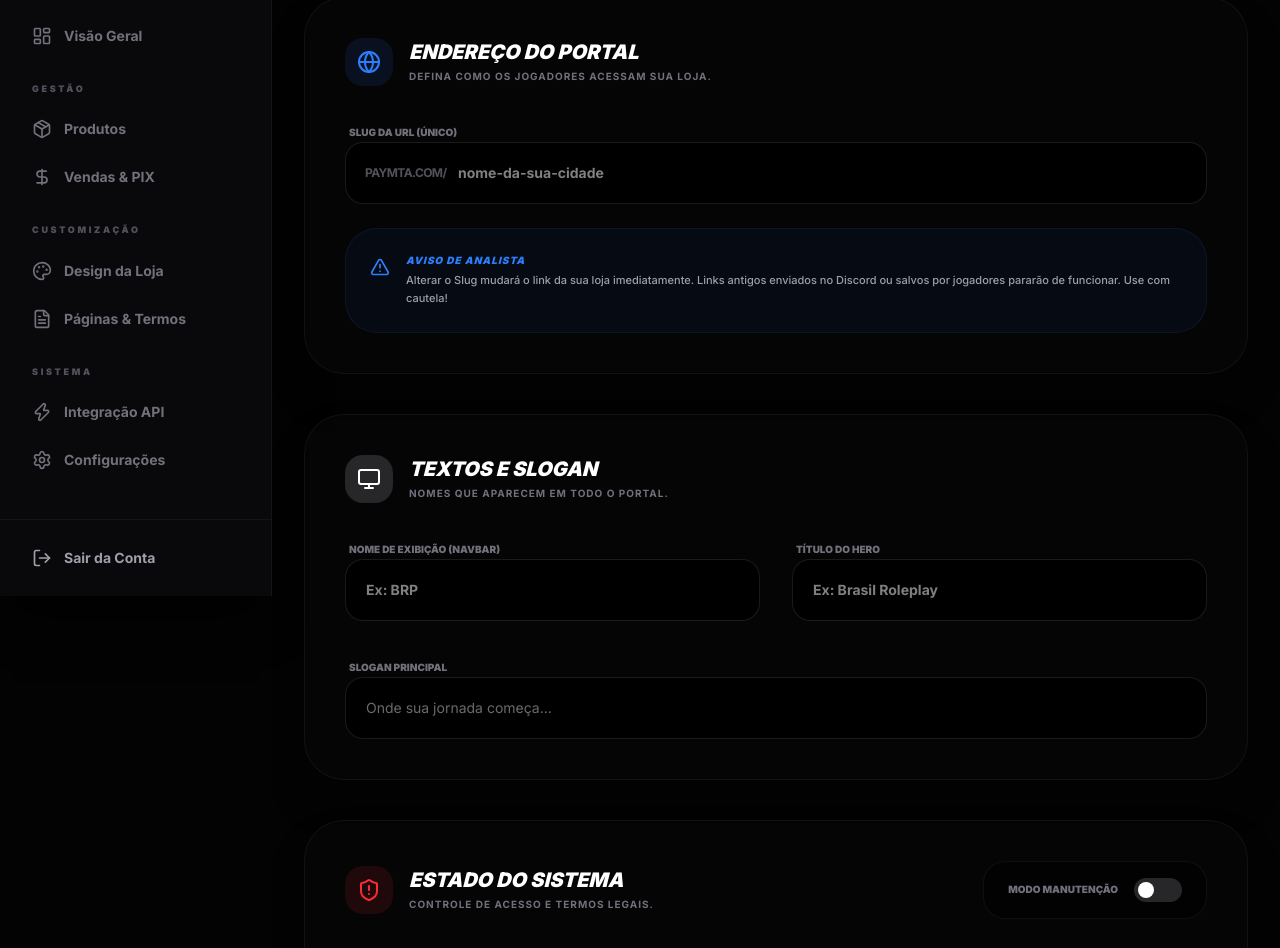
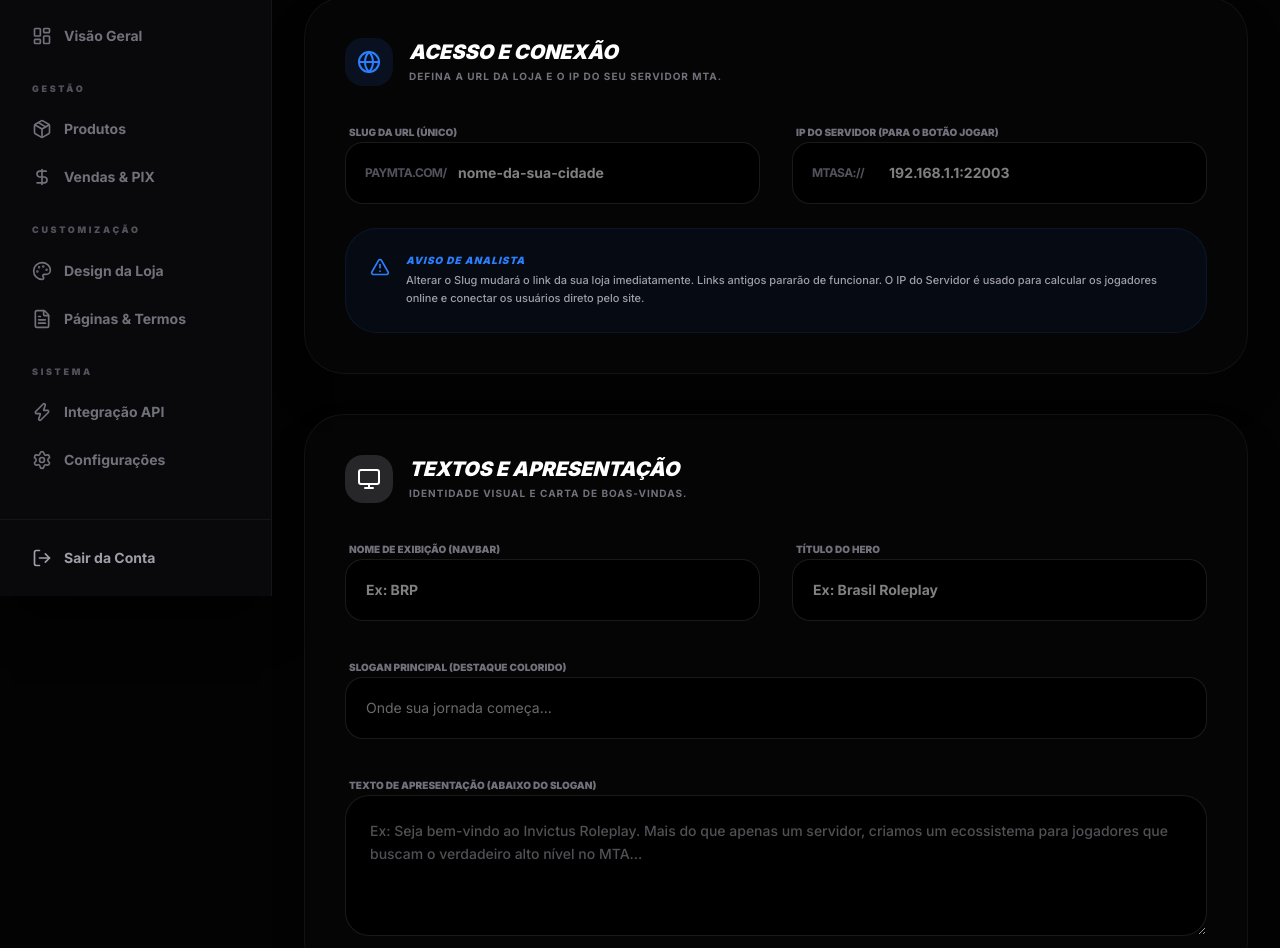
Before and after one commit to pedroaugustoti/paymta, a Next.js app: page /dashboard/configuracoes in a window 1280 px wide. Shown: the part 204-1152 px from the top of the page. Built offline with nearby package versions, Linux system fonts and the light colour scheme; no server answers; the database is empty; sample sign-in values are in the browser's storage.

Commit message:
Atualizacao: Page da slug agora pode alterar tudo e colocado no dashboard os campos de alteracao

```diff
--- a/src/app/[slug]/page.tsx
+++ b/src/app/[slug]/page.tsx
@@ -18,13 +18,20 @@ export default function CityPortalHome() {
   const [settings, setSettings] = useState<any>(null);
   const [loading, setLoading] = useState(true);
 
+  // Estado para armazenar os dados em tempo real do servidor MTA
+  const [serverStatus, setServerStatus] = useState({
+    online: 0,
+    max: 0,
+    ping: 0,
+    isOnline: false
+  });
+
   // ============================================================
-  // 🛡️ REGRAS DOS HOOKS: TOPO DO COMPONENTE
+  // 🛡️ REGRAS DOS HOOKS
   // ============================================================
   const mouseX = useMotionValue(-1000);
   const mouseY = useMotionValue(-1000);
 
-  // SPOTLIGHT: Cria a máscara radial exata na ponta do mouse
   const spotlightMask = useMotionTemplate`radial-gradient(150px circle at ${mouseX}px ${mouseY}px, black 0%, transparent 100%)`;
 
   function handleMouseMove({ currentTarget, clientX, clientY }: React.MouseEvent) {
@@ -45,13 +52,39 @@ export default function CityPortalHome() {
           cache: 'no-store'
         });
         const data = await res.json();
-        if (data) setSettings(data);
+        if (data) {
+          setSettings(data);
+
+          // Se tiver um IP cadastrado, busca os dados em tempo real
+          if (data.serverIp) {
+            fetchMtaStatus(data.serverIp);
+          }
+        }
       } catch (error) {
         console.error("Erro ao carregar shop:", error);
       } finally {
         setLoading(false);
       }
     }
+
+    async function fetchMtaStatus(ip: string) {
+      try {
+        // Esta rota será criada no back-end para consultar o servidor via UDP
+        const res = await fetch(`/api/shop/mta-status?ip=${ip}`);
+        if(res.ok) {
+           const statusData = await res.json();
+           setServerStatus({
+             online: statusData.players || 0,
+             max: statusData.maxPlayers || 0,
+             ping: statusData.ping || 0,
+             isOnline: true
+           });
+        }
+      } catch (error) {
+        console.error("Falha ao buscar status do MTA:", error);
+      }
+    }
+
     if (slug) loadShopData();
   }, [slug]);
 
@@ -90,17 +123,23 @@ export default function CityPortalHome() {
   return (
     <div className="w-full bg-[#030303] text-white font-sans overflow-x-hidden selection:bg-[var(--primary)] selection:text-black" style={{ "--primary": settings.primaryColor || "#facb11" } as any}>
 
-      {/* HERO SECTION */}
+      {/* HERO SECTION - MAIS ESCURA E CONTRASTADA */}
+      {/* HERO SECTION - CONTRASTE EQUILIBRADO */}
       <section className="relative h-[90vh] flex items-center justify-center px-6 overflow-hidden">
+        {/* IMAGEM DE FUNDO: Aumentei a opacidade para 30% para a imagem aparecer bem */}
         <div
           className="absolute inset-0 bg-cover bg-center opacity-30 scale-105 transition-all duration-1000"
-          style={{ backgroundImage: `url(${settings.heroImageUrl || ""})` }}
+          style={{ backgroundImage: `url(${settings.heroImageUrl || "https://images.unsplash.com/photo-1605806616949-1e87b487cb2a?q=80&w=2070&auto=format&fit=crop"})` }} // Coloquei um wallpaper provisório caso o DB esteja vazio, só para você ver o efeito!
         ></div>
-        <div className="absolute inset-0 bg-gradient-to-t from-[#030303] via-[#030303]/40 to-transparent"></div>
+
+        {/* PELÍCULA ESCURA: Reduzi para 60% para não "engolir" o banner */}
+        <div className="absolute inset-0 bg-black/60"></div>
+        <div className="absolute inset-0 bg-gradient-to-t from-[#030303] via-[#030303]/80 to-transparent"></div>
 
         <div className="relative z-10 text-center max-w-5xl">
           <motion.div initial={{ opacity: 0, y: -20 }} animate={{ opacity: 1, y: 0 }}>
-            <h1 className="text-6xl md:text-[10rem] font-black leading-[0.85] bg-gradient-to-b from-white to-zinc-600 bg-clip-text text-transparent uppercase italic pr-10 drop-shadow-2xl">
+            {/* O drop-shadow continua aqui para destacar o INVICTUS */}
+            <h1 className="text-6xl md:text-[10rem] font-black leading-[0.85] bg-gradient-to-b from-white to-zinc-400 bg-clip-text text-transparent uppercase italic pr-10 drop-shadow-[0_10px_30px_rgba(0,0,0,0.8)]">
               {settings.serverName}
             </h1>
           </motion.div>
@@ -109,23 +148,27 @@ export default function CityPortalHome() {
             initial={{ opacity: 0 }} animate={{ opacity: 1 }} transition={{ delay: 0.3 }}
             className="mt-12 max-w-3xl mx-auto space-y-6"
           >
-            <span className="text-[var(--primary)] font-black uppercase italic tracking-[0.5em] text-[10px] border border-[var(--primary)]/20 px-4 py-1 rounded-full bg-[var(--primary)]/5">
+            <span className="text-[var(--primary)] font-black uppercase italic tracking-[0.5em] text-[10px] border border-[var(--primary)]/20 px-4 py-1 rounded-full bg-[var(--primary)]/10 backdrop-blur-md shadow-xl">
               {settings.slogan}
             </span>
-            <p className="text-sm md:text-xl text-zinc-400 font-medium italic leading-relaxed px-4">
+            <p className="text-sm md:text-xl text-zinc-300 font-medium italic leading-relaxed px-4 drop-shadow-md">
               {settings.description || "O melhor servidor de Roleplay do Brasil."}
             </p>
           </motion.div>
 
           <div className="flex flex-col sm:flex-row items-center justify-center gap-6 mt-16">
-            <Button
-              className="font-black px-14 py-9 rounded-3xl text-xl transition-all hover:scale-105 shadow-2xl border-none"
-              style={{ backgroundColor: "var(--primary)", color: "#000", boxShadow: `0 20px 60px ${settings.primaryColor}33` }}
-            >
-              <Play className="w-6 h-6 mr-3 fill-current" /> JOGAR AGORA
-            </Button>
+            {/* PROTOCOLO MTASA */}
+            <a href={settings.serverIp ? `mtasa://${settings.serverIp}` : "#"} className="group">
+              <Button
+                className="font-black px-14 py-9 rounded-3xl text-xl transition-all group-hover:scale-105 shadow-2xl border-none"
+                style={{ backgroundColor: "var(--primary)", color: "#000", boxShadow: `0 20px 60px ${settings.primaryColor}40` }}
+              >
+                <Play className="w-6 h-6 mr-3 fill-current" /> JOGAR AGORA
+              </Button>
+            </a>
+
             <Link href={`/${slug}/loja`}>
-              <Button variant="outline" className="border-white/10 bg-white/5 text-white font-black px-14 py-9 rounded-3xl text-xl backdrop-blur-xl hover:bg-white/10 transition-all">
+              <Button variant="outline" className="border-white/10 bg-white/5 text-white font-black px-14 py-9 rounded-3xl text-xl backdrop-blur-xl hover:bg-white/10 transition-all shadow-2xl">
                 <ShoppingBag className="w-6 h-6 mr-3" /> VER LOJA VIP
               </Button>
             </Link>
@@ -133,11 +176,26 @@ export default function CityPortalHome() {
         </div>
       </section>
 
-      {/* STATUS CARDS */}
+      {/* STATUS CARDS COM DADOS DINÂMICOS */}
       <section className="max-w-7xl mx-auto -mt-24 relative z-20 px-6 grid grid-cols-1 md:grid-cols-3 gap-6">
-        <StatusCard icon={<Users style={{ color: "var(--primary)" }} />} label="Cidadãos Online" value="124/200" sub="Servidor Estável" />
-        <StatusCard icon={<Activity className="text-emerald-500" />} label="Latência" value="15ms" sub="Infraestrutura Dedicada" />
-        <StatusCard icon={<ShieldCheck className="text-blue-500" />} label="Segurança" value="ATIVO" sub="Anti-Cheat Protegido" />
+        <StatusCard
+          icon={<Users style={{ color: "var(--primary)" }} />}
+          label="Cidadãos Online"
+          value={serverStatus.isOnline ? `${serverStatus.online}/${serverStatus.max}` : "Offline"}
+          sub="Status do Servidor"
+        />
+        <StatusCard
+          icon={<Activity className="text-emerald-500" />}
+          label="Latência"
+          value={serverStatus.isOnline ? `${serverStatus.ping}ms` : "--"}
+          sub="Conexão com a Host"
+        />
+        <StatusCard
+          icon={<ShieldCheck className="text-blue-500" />}
+          label="Segurança"
+          value="ATIVO"
+          sub="Anti-Cheat Protegido"
+        />
       </section>
 
       {/* DIFERENCIAIS */}
@@ -166,15 +224,12 @@ export default function CityPortalHome() {
       <section
         onMouseMove={handleMouseMove}
         onMouseLeave={handleMouseLeave}
-        // h-[14vw] mantém a altura proporcional ao texto e alinhamos por baixo (items-end)
         className="relative flex items-end justify-center w-full overflow-hidden cursor-default h-[14vw] min-h-[100px] mt-10"
       >
-        {/* TEXTO BASE: Empurrado 20% para baixo para a base encostar ou cortar levemente no footer */}
         <h2 className="text-[18vw] font-black uppercase italic leading-[0.75] tracking-tighter text-[#0a0a0a] m-0 select-none pointer-events-none translate-y-[20%]">
           {firstName} <span className="text-[3vw] align-top ml-2 italic font-black">TM</span>
         </h2>
 
-        {/* TEXTO ACESO: O Spotlight */}
         <motion.div
           className="absolute inset-0 flex items-end justify-center pointer-events-none"
           style={{
@@ -200,7 +255,7 @@ function StatusCard({ icon, label, value, sub }: { icon: any, label: string, val
         <div className="w-12 h-12 bg-white/5 rounded-2xl flex items-center justify-center shadow-inner">{icon}</div>
         {label}
       </div>
-      <p className="text-5xl font-black text-white italic tracking-tighter mb-2 leading-none">{value}</p>
+      <p className="text-5xl font-black text-white italic tracking-tighter mb-2 leading-none truncate">{value}</p>
       <p className="text-[10px] text-zinc-600 font-black uppercase tracking-widest italic">{sub}</p>
     </div>
   );
--- a/src/app/api/user/settings/route.ts
+++ b/src/app/api/user/settings/route.ts
@@ -39,6 +39,11 @@ export async function PATCH(req: Request) {
     if (body.termsContent !== undefined) updateData.termsContent = body.termsContent;
     if (body.mpAccessToken !== undefined) updateData.mpAccessToken = body.mpAccessToken;
 
+    // --- NOVOS CAMPOS INJETADOS AQUI ---
+    if (body.description !== undefined) updateData.description = body.description;
+    if (body.serverIp !== undefined) updateData.serverIp = body.serverIp;
+    if (body.isMaintenance !== undefined) updateData.isMaintenance = body.isMaintenance;
+
     const updated = await prisma.user.update({
       where: { email: session.user.email },
       data: updateData,
--- a/src/app/dashboard/configuracoes/page.tsx
+++ b/src/app/dashboard/configuracoes/page.tsx
@@ -19,6 +19,8 @@ export default function GeneralSettingsPage() {
     navbarName: "",
     serverName: "",
     slogan: "",
+    description: "", // NOVO CAMPO: Texto de Boas-Vindas
+    serverIp: "",    // NOVO CAMPO: IP do Servidor MTA
     isMaintenance: false,
     termsContent: "",
   });
@@ -34,6 +36,8 @@ export default function GeneralSettingsPage() {
             navbarName: data.navbarName || "",
             serverName: data.serverName || "",
             slogan: data.slogan || "",
+            description: data.description || "", // NOVO CAMPO
+            serverIp: data.serverIp || "",       // NOVO CAMPO
             isMaintenance: data.isMaintenance || false,
             termsContent: data.termsContent || "",
           });
@@ -94,19 +98,21 @@ export default function GeneralSettingsPage() {
 
       <div className="grid grid-cols-1 gap-10">
 
-        {/* SEÇÃO 1: ACESSO E URL */}
+        {/* SEÇÃO 1: ACESSO E CONEXÃO */}
         <section className="bg-zinc-950/50 border border-white/5 p-10 rounded-[40px] shadow-2xl backdrop-blur-sm">
           <div className="flex items-center gap-4 mb-8">
             <div className="p-3 bg-blue-500/10 rounded-2xl text-blue-500">
               <Globe className="w-6 h-6" />
             </div>
             <div>
-              <h3 className="text-xl font-black italic uppercase text-white leading-tight">Endereço do Portal</h3>
-              <p className="text-[10px] text-zinc-500 font-bold uppercase tracking-widest mt-1">Defina como os jogadores acessam sua loja.</p>
+              <h3 className="text-xl font-black italic uppercase text-white leading-tight">Acesso e Conexão</h3>
+              <p className="text-[10px] text-zinc-500 font-bold uppercase tracking-widest mt-1">Defina a URL da loja e o IP do seu servidor MTA.</p>
             </div>
           </div>
 
           <div className="space-y-6">
+            <div className="grid grid-cols-1 md:grid-cols-2 gap-8">
+              {/* SLUG */}
               <div className="space-y-2">
                 <label className="text-[10px] font-black text-zinc-500 uppercase ml-1">Slug da URL (Único)</label>
                 <div className="relative group">
@@ -121,27 +127,43 @@ export default function GeneralSettingsPage() {
                 </div>
               </div>
 
+              {/* IP DO SERVIDOR (NOVO) */}
+              <div className="space-y-2">
+                <label className="text-[10px] font-black text-zinc-500 uppercase ml-1">IP do Servidor (Para o Botão Jogar)</label>
+                <div className="relative group">
+                  <div className="absolute left-5 top-1/2 -translate-y-1/2 text-zinc-600 font-bold text-xs uppercase tracking-tighter">
+                    mtasa://
+                  </div>
+                  <input
+                    type="text" value={form.serverIp} onChange={(e) => setForm({...form, serverIp: e.target.value})}
+                    placeholder="192.168.1.1:22003"
+                    className="w-full bg-black border border-white/10 rounded-2xl py-5 pl-24 pr-6 text-sm focus:border-blue-500 outline-none text-white font-bold transition-all"
+                  />
+                </div>
+              </div>
+            </div>
+
             <div className="p-6 bg-blue-500/5 rounded-[32px] border border-blue-500/10 flex items-start gap-4">
               <AlertTriangle className="w-5 h-5 text-blue-500 shrink-0 mt-1" />
               <div>
                 <h4 className="text-blue-500 font-black text-[10px] uppercase tracking-widest italic">Aviso de Analista</h4>
                 <p className="text-[11px] text-zinc-400 leading-relaxed font-medium mt-1">
-                  Alterar o Slug mudará o link da sua loja imediatamente. Links antigos enviados no Discord ou salvos por jogadores pararão de funcionar. Use com cautela!
+                  Alterar o Slug mudará o link da sua loja imediatamente. Links antigos pararão de funcionar. O IP do Servidor é usado para calcular os jogadores online e conectar os usuários direto pelo site.
                 </p>
               </div>
             </div>
           </div>
         </section>
 
-        {/* SEÇÃO 2: IDENTIDADE BÁSICA */}
+        {/* SEÇÃO 2: IDENTIDADE BÁSICA E TEXTOS */}
         <section className="bg-zinc-950/50 border border-white/5 p-10 rounded-[40px] shadow-2xl backdrop-blur-sm">
           <div className="flex items-center gap-4 mb-8">
             <div className="p-3 bg-zinc-800 rounded-2xl text-white">
               <Monitor className="w-6 h-6" />
             </div>
             <div>
-              <h3 className="text-xl font-black italic uppercase text-white leading-tight">Textos e Slogan</h3>
-              <p className="text-[10px] text-zinc-500 font-bold uppercase tracking-widest mt-1">Nomes que aparecem em todo o portal.</p>
+              <h3 className="text-xl font-black italic uppercase text-white leading-tight">Textos e Apresentação</h3>
+              <p className="text-[10px] text-zinc-500 font-bold uppercase tracking-widest mt-1">Identidade visual e carta de boas-vindas.</p>
             </div>
           </div>
 
@@ -162,10 +184,20 @@ export default function GeneralSettingsPage() {
             </div>
           </div>
           <div className="mt-8 space-y-2">
-            <label className="text-[10px] font-black text-zinc-500 uppercase ml-1">Slogan Principal</label>
+            <label className="text-[10px] font-black text-zinc-500 uppercase ml-1">Slogan Principal (Destaque colorido)</label>
             <input
               type="text" value={form.slogan} onChange={(e) => setForm({...form, slogan: e.target.value})}
               placeholder="Onde sua jornada começa..." className="w-full bg-black border border-white/10 rounded-2xl p-5 text-sm focus:border-blue-500 outline-none text-zinc-300"
+            />
+          </div>
+
+          {/* DESCRIÇÃO DA HOME (NOVO) */}
+          <div className="mt-8 space-y-2">
+            <label className="text-[10px] font-black text-zinc-500 uppercase ml-1">Texto de Apresentação (Abaixo do Slogan)</label>
+            <textarea
+              rows={4} value={form.description} onChange={(e) => setForm({...form, description: e.target.value})}
+              placeholder="Ex: Seja bem-vindo ao Invictus Roleplay. Mais do que apenas um servidor, criamos um ecossistema para jogadores que buscam o verdadeiro alto nível no MTA..."
+              className="w-full bg-black border border-white/10 rounded-[24px] p-6 text-sm focus:border-blue-500 outline-none text-zinc-400 font-medium leading-relaxed"
             />
           </div>
         </section>
```
Also changed, not shown: 1 other file (tests, documents, lock files or other folders). Lines whose indentation alone changed are shown as unchanged.
